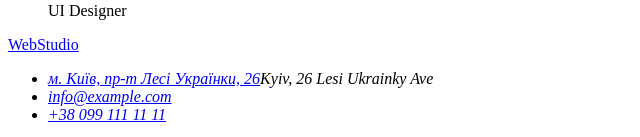
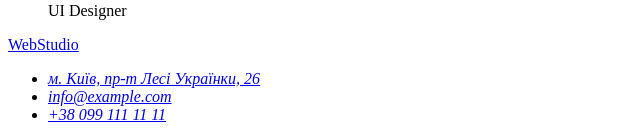
Before and after one commit to denysholdak/goit-markup-hw-01, a plain HTML site: page index.html in a window 1280 px wide. Shown: the part 3015-3152 px from the top of the page, without its empty margins (0-640 px from the left). Drawn offline with Linux system fonts and the light colour scheme.

Commit message:
map 3
map 3

```diff
--- a/index.html
+++ b/index.html
@@ -130,7 +130,7 @@
       <a href="/" lang="en"> Web<span>Studio</span> </a>
       <address>
         <ul>
-          <li><a href="https://goo.gl/maps/VsgWVJQS8bXGaJrV6" target="_blank" rel="noopener noreferrer nofollow"> м. Київ, пр-т Лесі Українки, 26</a>Kyiv, 26 Lesi Ukrainky Ave</li>
+          <li><a href="https://goo.gl/maps/VsgWVJQS8bXGaJrV6" target="_blank" rel="noopener noreferrer nofollow"> м. Київ, пр-т Лесі Українки, 26</a></li>
           <li><a href="mailto:info@example.com">info@example.com</a></li>
           <li><a href="tel:+380991111111">+38 099 111 11 11</a></li>
         </ul>
```
